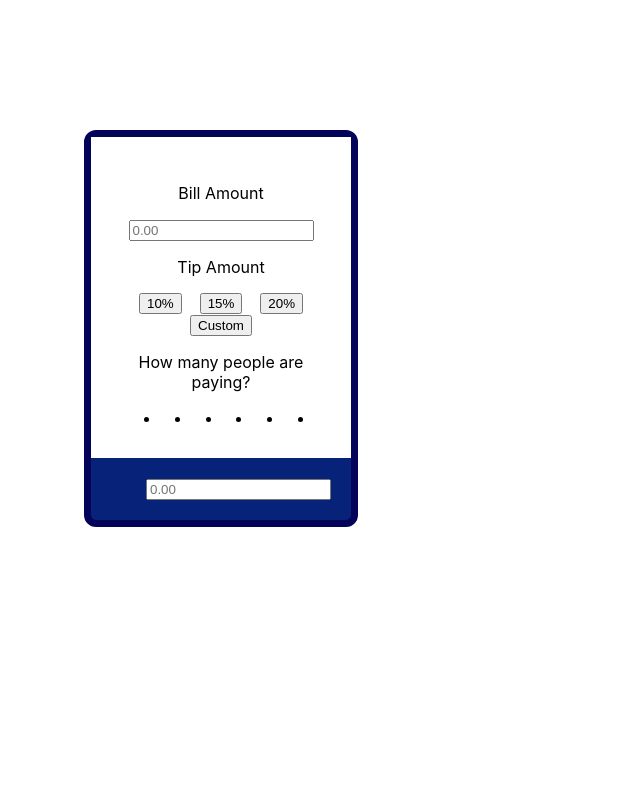
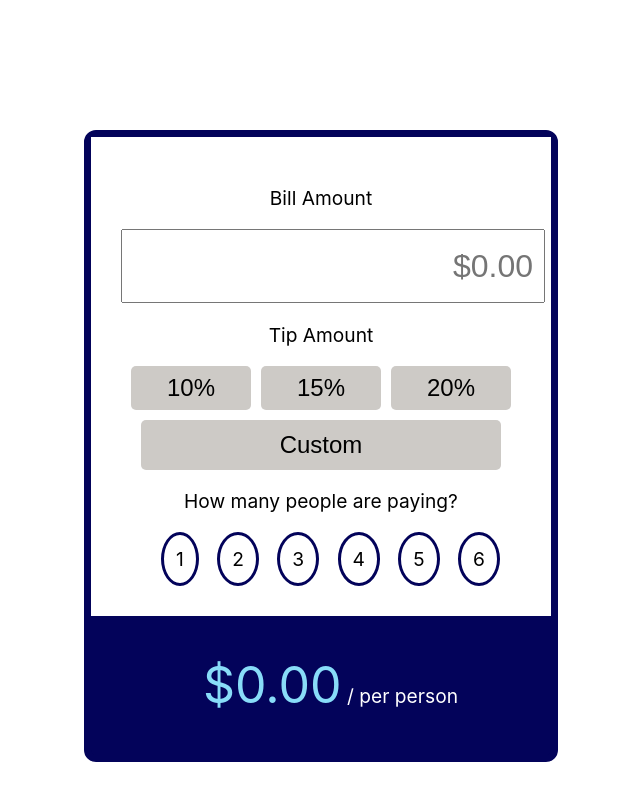
Before and after one commit to kfoley123/tipCalculator, a React (Create React App) app: page / in a window 1280 px wide. Shown: the part 510-1310 px from the top of the page, without its empty margins (556-1196 px from the left). Built offline with nearby package versions, Linux system fonts and the light colour scheme; the HTML template or start-up script is replaced by a standard one.

Commit message:
did more CSS styling to skeleton

```diff
--- a/src/App.css
+++ b/src/App.css
@@ -1,24 +1,49 @@
 .calculatorContainer {
     width: fit-content;
-    background-color: rgb(7, 35, 121);
+    background-color: rgb(3, 3, 90);
     border-radius: 0.75rem;
     border: solid 7px rgb(3, 3, 90);
     margin: 50%;
     text-align: center;
+    font-size: larger;
 }
 
 .calculatorFunctions {
-    width: 200px;
+    width: 400px;
     background-color: white;
     padding: 30px;
 }
 
-.tipOptionContainer {
+.calculatorFunctions > input {
+    height: 50px;
+    width: 400px;
+    font-size: xx-large;
+    text-align: right;
+    padding: 10px;
 }
 
 .tipButtons {
     display: flex;
     justify-content: space-evenly;
+}
+
+.tipButtons > button {
+    font-size: x-large;
+    width: 120px;
+    border-radius: 5px;
+    border: none;
+    background-color: rgb(205, 202, 198);
+    padding: 8px;
+}
+
+.customTipButton {
+    width: 360px;
+    height: 50px;
+    font-size: x-large;
+    margin-top: 10px;
+    border-radius: 5px;
+    border: none;
+    background-color: rgb(205, 202, 198);
 }
 
 .splitContainer {
@@ -27,11 +52,28 @@
     justify-content: space-between;
     margin: auto;
     padding-right: 6px;
+    list-style: none;
+}
+
+.splitContainer > li {
+    border: solid rgb(3, 3, 90);
+    border-radius: 100%;
+    padding: 12px;
+    margin-right: 15px;
 }
 
 .finalOutput {
     width: fit-content;
+    padding: 20px;
+    margin-left: 20%;
+    text-align: center;
+}
 
-    padding: 20px;
-    margin-left: 35px;
+.finalOutput > p {
+    color: white;
 }
+
+.finalOutput > p span {
+    color: rgb(136, 220, 248);
+    font-size: 50px;
+}
--- a/src/App.js
+++ b/src/App.js
@@ -6,10 +6,10 @@ function App() {
             <div className="calculatorFunctions">
                 <p>Bill Amount</p>
 
-                <input type="text" placeholder="0.00" />
+                <input type="text" placeholder="$0.00" />
 
                 <div>
-                    <div className="tipOptionContainer">
+                    <div>
                         <p>Tip Amount</p>
                         <div className="tipButtons">
                             <button>10%</button>
@@ -18,22 +18,24 @@ function App() {
                         </div>
                     </div>
 
-                    <button>Custom</button>
+                    <button className="customTipButton">Custom</button>
                 </div>
 
                 <p>How many people are paying?</p>
 
                 <ul className="splitContainer">
-                    <li></li>
-                    <li></li>
-                    <li></li>
-                    <li></li>
-                    <li></li>
-                    <li></li>
+                    <li>1</li>
+                    <li>2</li>
+                    <li>3</li>
+                    <li>4</li>
+                    <li>5</li>
+                    <li>6</li>
                 </ul>
             </div>
             <div className="finalOutput">
-                <input type="text" placeholder="0.00" />
+                <p>
+                    <span>$0.00</span> / per person
+                </p>
             </div>
         </div>
     );
```
